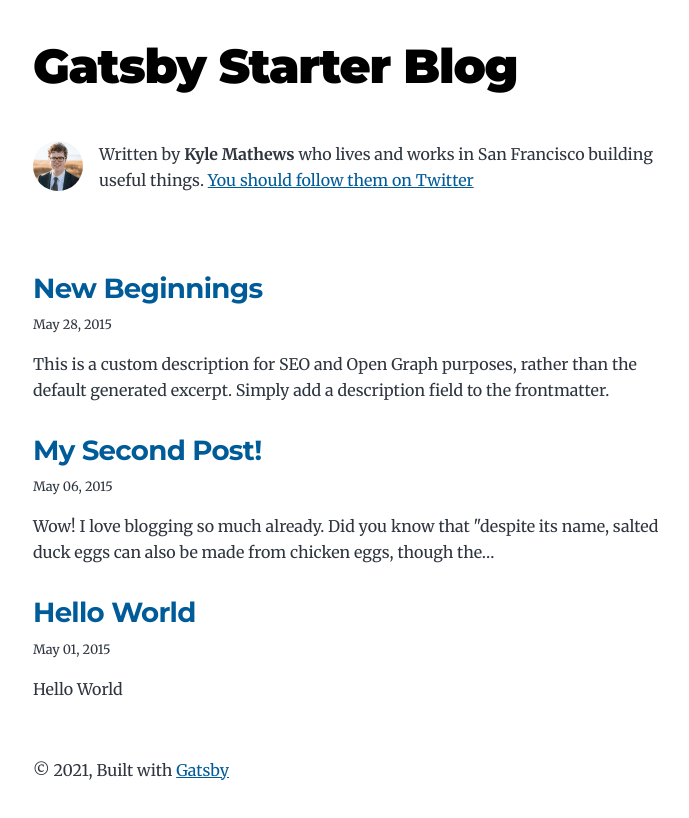
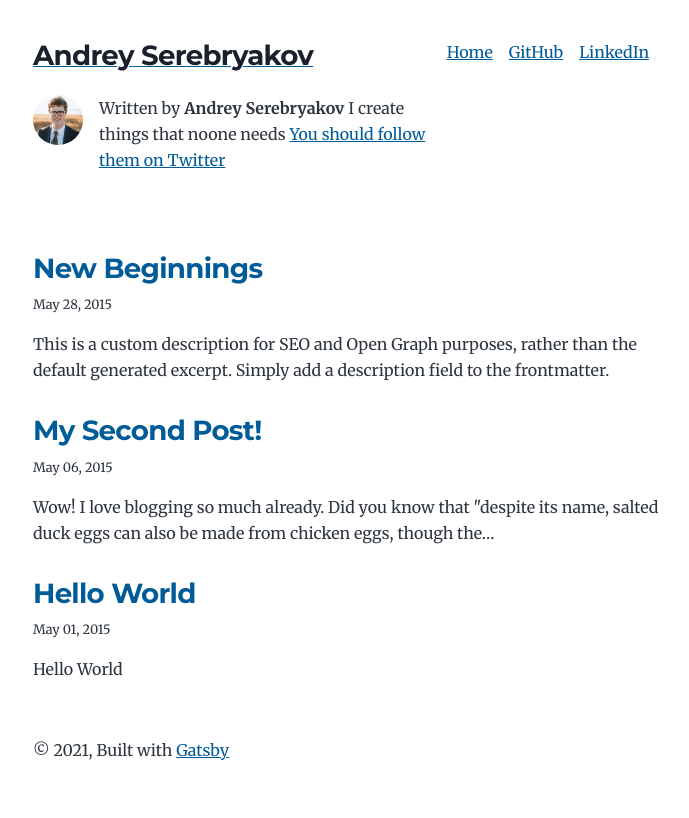
Before and after one commit to Serebryakov-A/blog, a Gatsby site: page / in a window 1280 px wide. Shown: the whole page, without its empty margins (291-980 px from the left). Built offline with nearby package versions, Linux system fonts and the light colour scheme; Gatsby itself is replaced by a stand-in of ours; some packages are replaced by stand-ins of ours.

Commit message:
playing around with graphql, typography added

```diff
--- a/gatsby-browser.js
+++ b/gatsby-browser.js
@@ -4,7 +4,7 @@ import "typeface-merriweather"
 // normalize CSS across browsers
 import "./src/normalize.css"
 // custom CSS styles
-import "./src/style.css"
+import "./src/styles/style.css"
 
 // Highlighting for code blocks
 import "prismjs/themes/prism.css"
--- a/gatsby-config.js
+++ b/gatsby-config.js
@@ -1,14 +1,14 @@
 module.exports = {
   siteMetadata: {
-    title: `Gatsby Starter Blog`,
+    title: `Andrey Serebryakov`,
     author: {
-      name: `Kyle Mathews`,
-      summary: `who lives and works in San Francisco building useful things.`,
+      name: `Andrey Serebryakov`,
+      summary: `I create things that noone needs`,
     },
-    description: `A starter blog demonstrating what Gatsby can do.`,
-    siteUrl: `https://gatsbystarterblogsource.gatsbyjs.io/`,
+    description: `Blog`,
     social: {
-      twitter: `kylemathews`,
+      github: `https://github.com/Serebryakov-A`,
+      linkedin: 'https://linkedin.com/in/serebrjakovs-andrejs-850617134'
     },
   },
   plugins: [
@@ -18,6 +18,12 @@ module.exports = {
       options: {
         path: `${__dirname}/content/blog`,
         name: `blog`,
+      },
+    },
+    {
+      resolve: `gatsby-plugin-typography`,
+      options: {
+        pathToConfigModule: `src/utils/typography`,
       },
     },
     {
--- a/package.json
+++ b/package.json
@@ -17,6 +17,7 @@
     "gatsby-plugin-offline": "^4.1.0",
     "gatsby-plugin-react-helmet": "^4.1.0",
     "gatsby-plugin-sharp": "^3.1.2",
+    "gatsby-plugin-typography": "^3.2.0",
     "gatsby-remark-copy-linked-files": "^3.1.0",
     "gatsby-remark-images": "^4.1.1",
     "gatsby-remark-prismjs": "^4.1.0",
@@ -29,8 +30,11 @@
     "react": "^17.0.1",
     "react-dom": "^17.0.1",
     "react-helmet": "^6.1.0",
+    "react-typography": "^0.16.19",
     "typeface-merriweather": "0.0.72",
-    "typeface-montserrat": "0.0.75"
+    "typeface-montserrat": "0.0.75",
+    "typography": "^0.16.19",
+    "typography-theme-noriega": "^0.16.19"
   },
   "devDependencies": {
     "prettier": "2.2.1"
--- a/src/components/header.js
+++ b/src/components/header.js
@@ -1,4 +1,39 @@
 import React from "react"
+import { graphql, Link, useStaticQuery } from "gatsby"
+
+const ListLink = props => (
+  <li style={{ display: `inline-block`, marginRight: `1rem` }}>
+    <Link to={props.to}>{props.children}</Link>
+  </li>
+)
+
 export default function Header(props) {
-  return <h1>{props.headerText}</h1>
+  const data = useStaticQuery(
+    graphql`
+      query {
+        site {
+          siteMetadata {
+            social {
+              twitter
+              github
+              linkedin
+            }
+          }
+        }
+      }
+    `
+  )
+
+  return (
+    <header style={{ marginBottom: `1.5rem` }}>
+      <Link to="/" style={{ textShadow: `none`, backgroundImage: `none` }}>
+        <h3 style={{ display: `inline` }}>{props.header}</h3>
+      </Link>
+      <ul style={{ listStyle: `none`, float: `right` }}>
+        <ListLink to="/">Home</ListLink>
+        <ListLink to={data.site.siteMetadata.social.github}>GitHub</ListLink>
+        <ListLink to={data.site.siteMetadata.social.linkedin}>LinkedIn</ListLink>
+      </ul>
+    </header>
+  )
 }
--- a/src/components/layout.js
+++ b/src/components/layout.js
@@ -1,5 +1,5 @@
 import * as React from "react"
-import { Link } from "gatsby"
+import Header from "../components/header"
 
 const Layout = ({ location, title, children }) => {
   const rootPath = `${__PATH_PREFIX__}/`
@@ -7,22 +7,14 @@ const Layout = ({ location, title, children }) => {
   let header
 
   if (isRootPath) {
-    header = (
-      <h1 className="main-heading">
-        <Link to="/">{title}</Link>
-      </h1>
-    )
+    header = title
   } else {
-    header = (
-      <Link className="header-link-home" to="/">
-        {title}
-      </Link>
-    )
+    header = null
   }
 
   return (
     <div className="global-wrapper" data-is-root-path={isRootPath}>
-      <header className="global-header">{header}</header>
+      <Header header={header}></Header>
       <main>{children}</main>
       <footer>
         © {new Date().getFullYear()}, Built with
--- /dev/null
+++ b/src/utils/typography.js
@@ -0,0 +1,7 @@
+import Typography from "typography"
+import Noriega from "typography-theme-noriega"
+
+const typography = new Typography(Noriega)
+
+export const { scale, rhythm, options } = typography
+export default typography
```
Also changed, not shown: src/styles/style.css (renamed from src/style.css), 1 other file.
